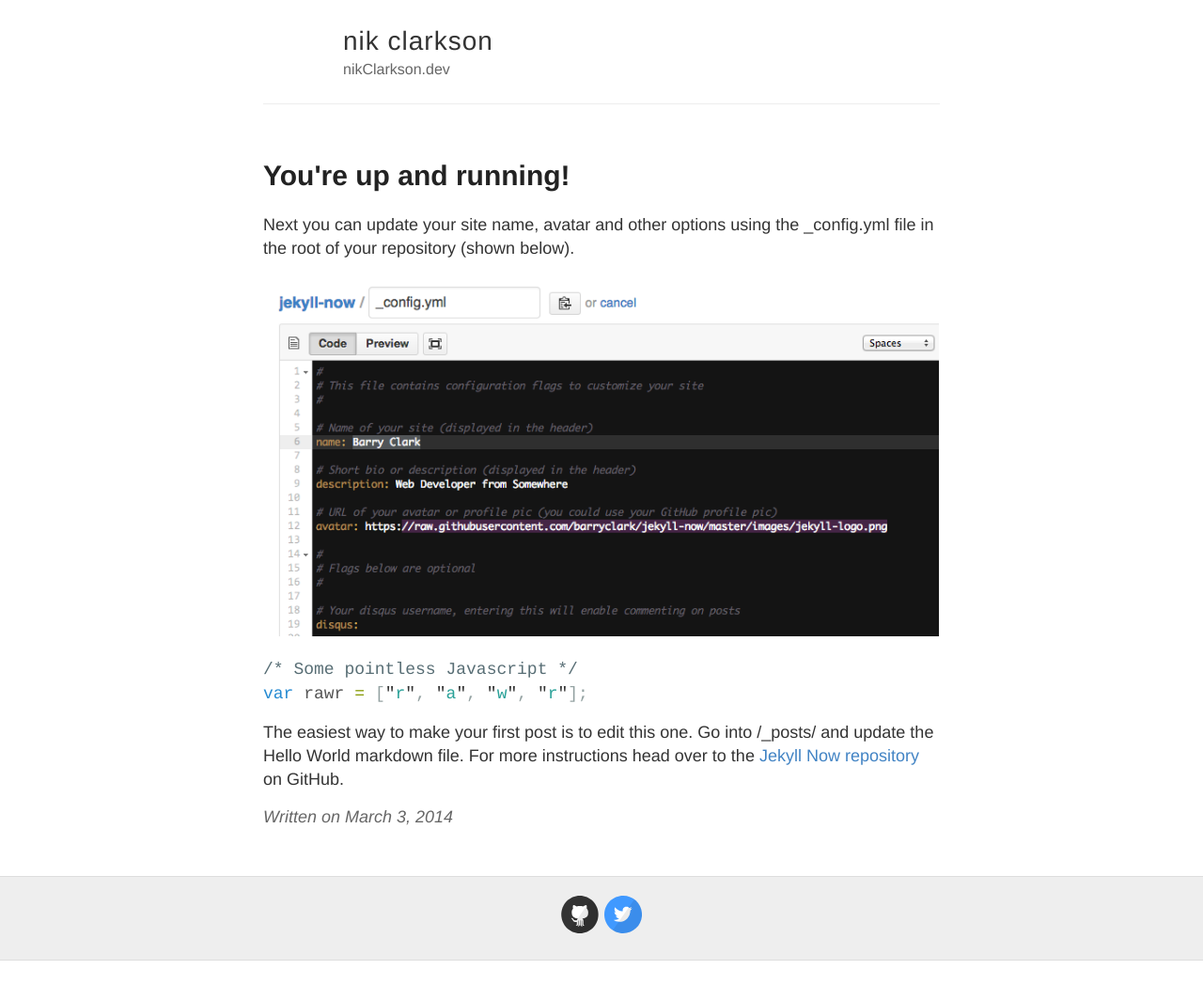
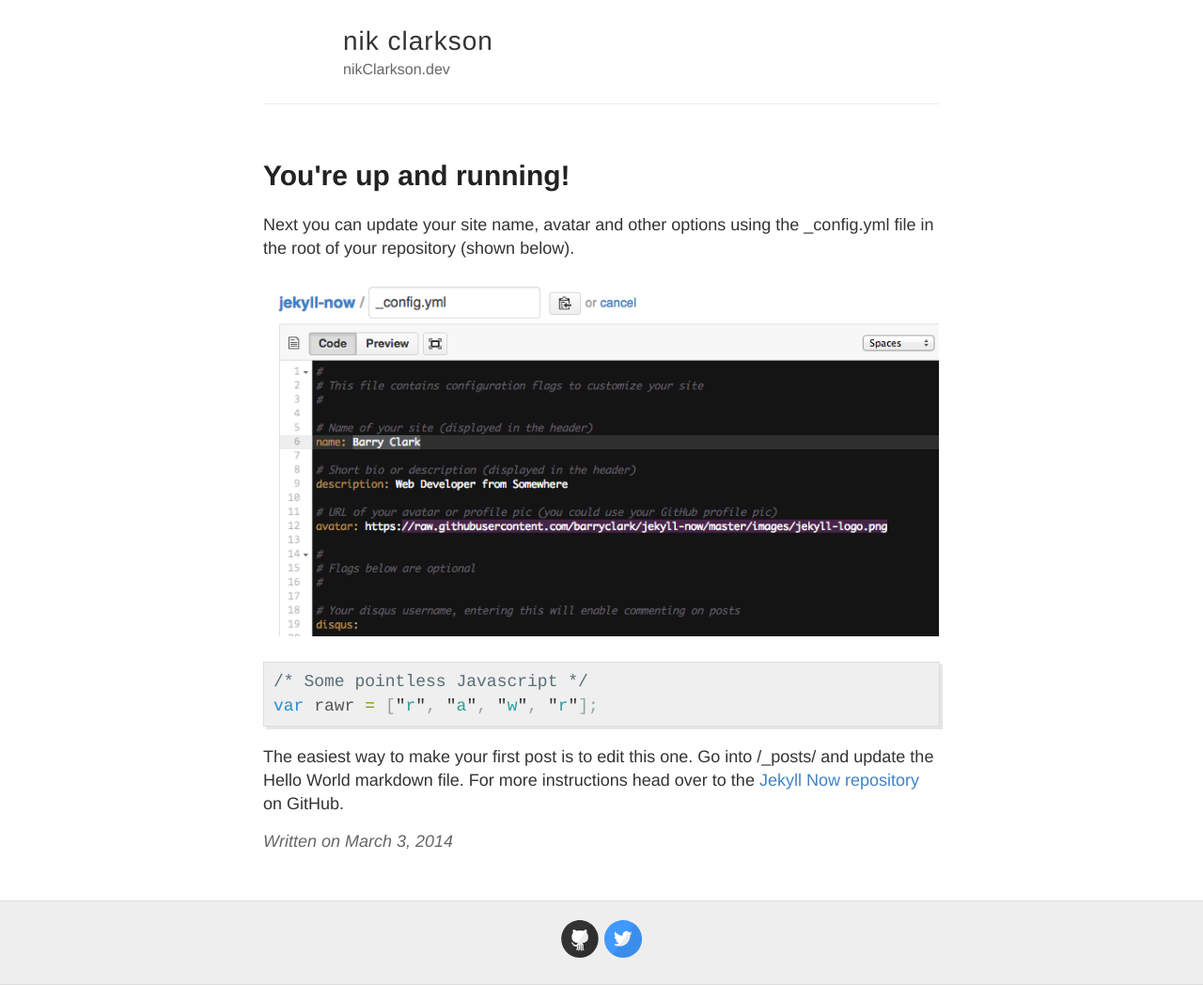
Before and after one commit to nikclarkson/nikclarkson.github.io, a Jekyll site: the page built from _posts/2014-3-3-Hello-World.md, in a window 1280 px wide. Shown: the whole page at 94% size. Built offline with Jekyll 4.4.1, drawn with Linux system fonts in a browser that asks for light colours; before the commit the page ends 1022 px from its top, so only the background shows below that.

Commit message:
Update _highlights.scss

```diff
--- a/_sass/_highlights.scss
+++ b/_sass/_highlights.scss
@@ -1,3 +1,13 @@
+pre.highlight {
+  background-color: #efefef;
+  padding: 7px 7px 7px 10px;
+  border: 1px solid #ddd;
+  -moz-box-shadow: 3px 3px rgba(0,0,0,0.1);
+  -webkit-box-shadow: 3px 3px rgba(0,0,0,0.1);
+  box-shadow: 3px 3px rgba(0,0,0,0.1);
+  margin: 20px 0 20px 0;
+  overflow: scroll;
+}
 
 
 code {
```
